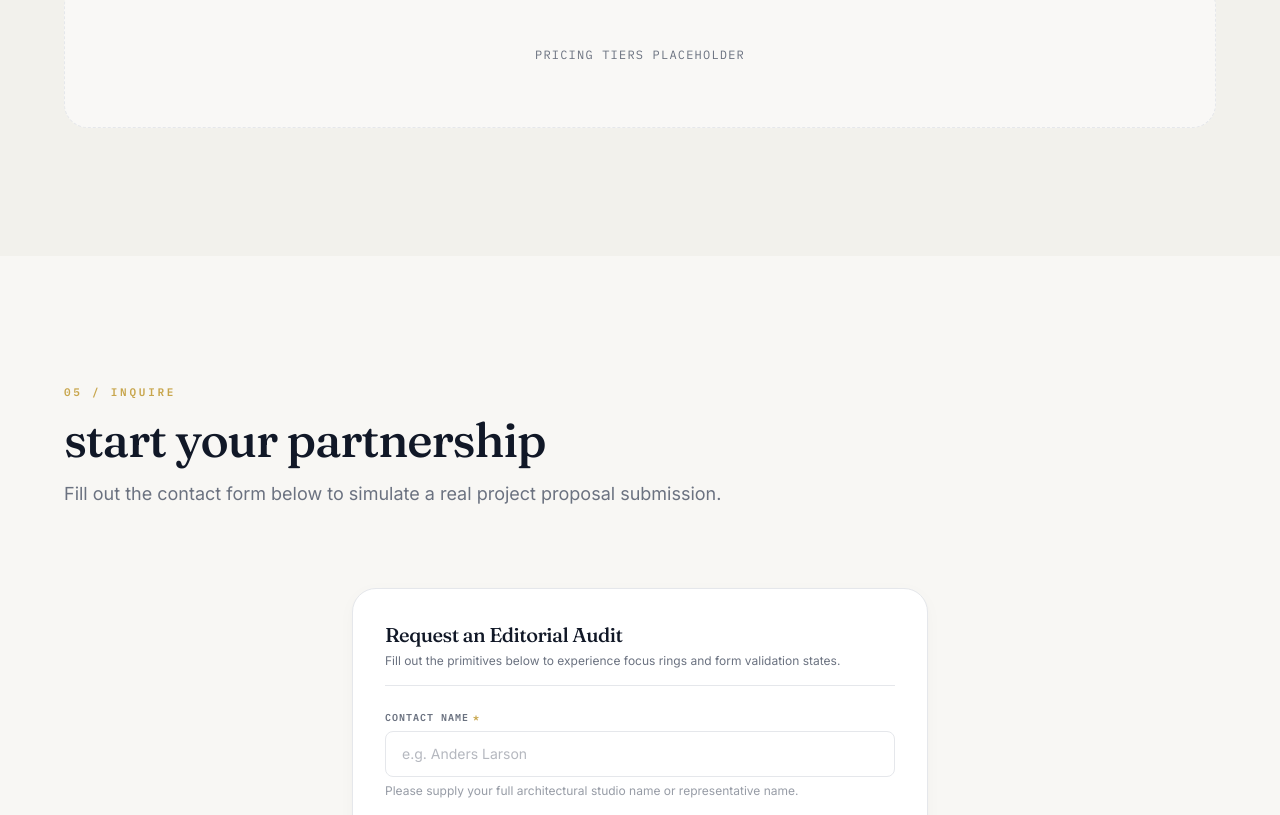
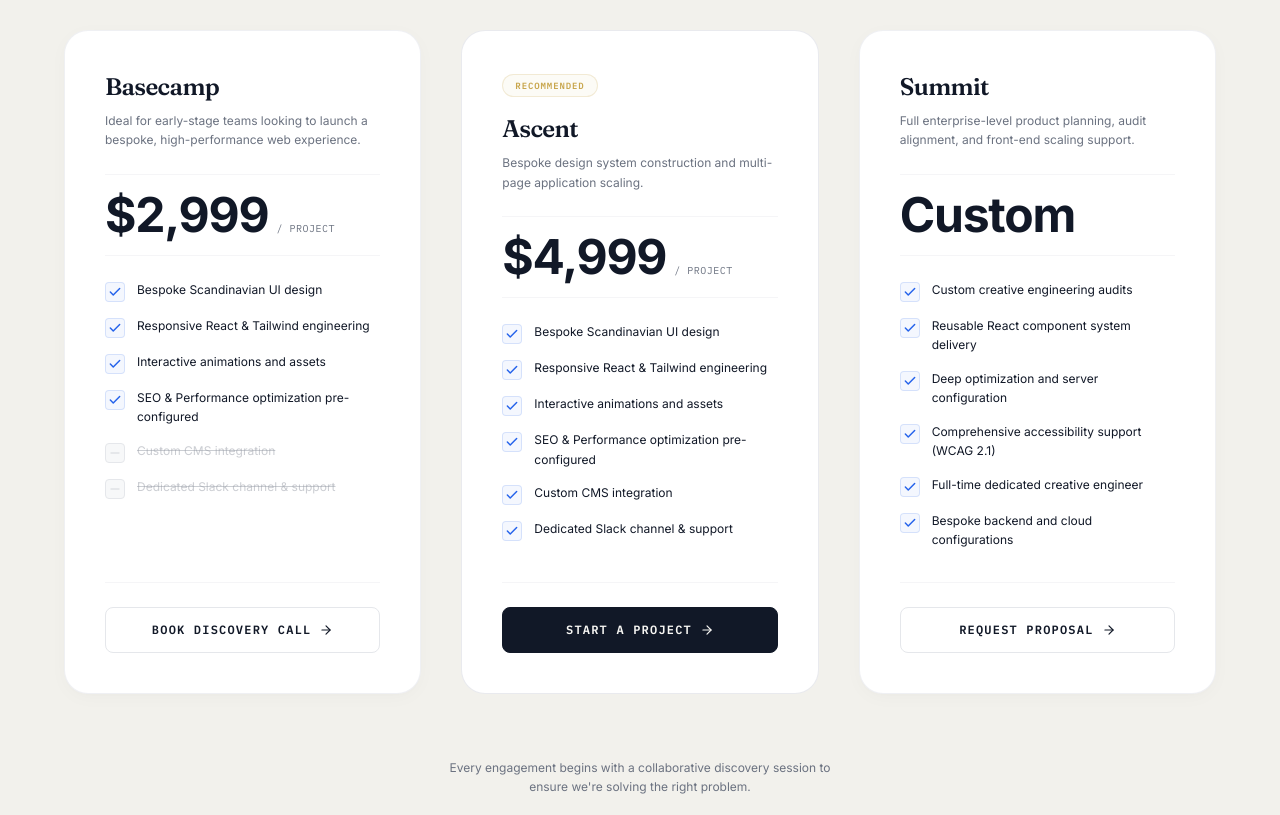
Before and after one commit to Suraj-codes1410/-NorthPeak-_Digital, a React (Vite) app: page / in a window 1280 px wide. Shown: the part 4865-5680 px from the top of the page. Built offline with nearby package versions, Linux system fonts and the light colour scheme.

Commit message:
feat(pricing): build services pricing packages section with ContourArt watermark backgrounds

```diff
--- a/src/App.tsx
+++ b/src/App.tsx
@@ -4,6 +4,7 @@ import { Hero } from './components/sections/Hero';
 import { Services } from './components/sections/Services';
 import { Work } from './components/sections/Work';
 import { Results } from './components/sections/Results';
+import { Pricing } from './components/sections/Pricing';
 import { Button } from './components/ui/Button';
 import { Card } from './components/ui/Card';
 import { FormField } from './components/ui/FormField';
@@ -38,20 +39,8 @@ function App() {
         {/* Phase 7: Results & Testimonials Section */}
         <Results />
 
-        {/* Section: Pricing Placeholder (to support navigation anchors) */}
-        <SectionWrapper
-          id="pricing"
-          eyebrow="04 / Investment"
-          heading="transparent pricing"
-          description="Flexible, outcome-driven pricing tiers tailored to your creative engineering scope. (Detailed tables will be integrated in Phase 7)."
-          alternateBg
-        >
-          <div className="text-center py-16 border border-dashed border-border rounded-card bg-surface/50">
-            <p className="text-xs text-secondary font-mono uppercase tracking-widest">
-              PRICING TIERS PLACEHOLDER
-            </p>
-          </div>
-        </SectionWrapper>
+        {/* Phase 8: Pricing Section */}
+        <Pricing />
 
         {/* Section: Contact Form */}
         <SectionWrapper
--- /dev/null
+++ b/src/components/sections/Pricing.tsx
@@ -0,0 +1,44 @@
+import React from 'react';
+import { SectionWrapper } from '../layout/SectionWrapper';
+import { PricingCard } from '../ui/PricingCard';
+import { ContourArt } from '../ui/ContourArt';
+import { pricingPlans, pricingHeader } from '../../content/pricing';
+
+export const Pricing: React.FC = () => {
+  return (
+    <SectionWrapper
+      id="pricing"
+      eyebrow={pricingHeader.eyebrow}
+      heading={pricingHeader.heading}
+      description={pricingHeader.description}
+      alternateBg
+      className="relative"
+    >
+      {/* Subtle ContourArt Watermark Background */}
+      <div
+        className="absolute inset-0 w-full h-full pointer-events-none opacity-[0.03] overflow-hidden"
+        aria-hidden="true"
+      >
+        <ContourArt />
+      </div>
+
+      {/* Pricing Cards Grid */}
+      <div className="grid grid-cols-1 md:grid-cols-2 lg:grid-cols-3 gap-8 lg:gap-10 w-full items-stretch z-10 relative">
+        {pricingPlans.map((plan, index) => (
+          <div key={plan.name} className="h-full">
+            <PricingCard plan={plan} index={index} />
+          </div>
+        ))}
+      </div>
+
+      {/* Optional Bottom Note */}
+      {pricingHeader.bottomNote && (
+        <p className="text-center font-sans text-xs text-secondary max-w-sm mx-auto mt-12 md:mt-16 leading-relaxed select-none relative z-10">
+          {pricingHeader.bottomNote}
+        </p>
+      )}
+    </SectionWrapper>
+  );
+};
+
+export default Pricing;
--- /dev/null
+++ b/src/components/ui/PricingCard.tsx
@@ -0,0 +1,131 @@
+import React from 'react';
+import { Card } from './Card';
+import { Button } from './Button';
+import type { Plan } from '../../types/content';
+import { Check, Minus, ArrowRight } from 'lucide-react';
+import { cn } from '../../utils/cn';
+import { Badge } from './Badge';
+
+interface PricingCardProps {
+  plan: Plan;
+  index: number;
+}
+
+export const PricingCard: React.FC<PricingCardProps> = ({ plan, index }) => {
+  const animationDelay = `${index * 150}ms`;
+
+  const handleCtaClick = (e: React.MouseEvent) => {
+    e.preventDefault();
+    const contactSection = document.getElementById('contact');
+    if (contactSection) {
+      contactSection.scrollIntoView({ behavior: 'smooth' });
+      window.history.pushState(null, '', '#contact');
+    }
+  };
+
+  return (
+    <Card
+      tabIndex={0}
+      style={{ animationDelay }}
+      className={cn(
+        'group flex flex-col justify-between h-full bg-surface border rounded-card p-8 md:p-10 transition-all duration-300 relative outline-none focus-ring animate-fade-in-up',
+        plan.featured
+          ? [
+              'border-border/85 shadow-premium-lg lg:scale-[1.02] lg:-translate-y-1 z-10',
+              'hover:-translate-y-1.5 hover:border-accent/50 hover:shadow-[0_24px_48px_rgba(37,99,235,0.08)]',
+              'focus-visible:-translate-y-1.5 focus-visible:border-accent/50 focus-visible:shadow-[0_24px_48px_rgba(37,99,235,0.08)]',
+            ]
+          : [
+              'border-border/60 shadow-premium',
+              'hover:-translate-y-2 hover:border-accent/40 hover:shadow-[0_20px_40px_-6px_rgba(17,24,39,0.06)]',
+              'focus-visible:-translate-y-2 focus-visible:border-accent/40 focus-visible:shadow-[0_20px_40px_-6px_rgba(17,24,39,0.06)]',
+            ]
+      )}
+      aria-label={`${plan.name} pricing plan: ${plan.price}`}
+    >
+      <div className="space-y-6 text-left">
+        <div>
+          {/* Gold Badge for Featured Plan */}
+          {plan.featured && (
+            <div className="mb-4">
+              <Badge
+                variant="gold"
+                className="text-[9px] font-mono tracking-widest uppercase py-1 px-3"
+              >
+                RECOMMENDED
+              </Badge>
+            </div>
+          )}
+          {/* Plan Name */}
+          <h3 className="font-display text-2xl font-semibold text-primary mb-2">
+            {plan.name}
+          </h3>
+          {/* Tagline */}
+          <p className="font-sans text-xs text-secondary leading-relaxed min-h-[32px]">
+            {plan.tagline}
+          </p>
+        </div>
+
+        {/* Price */}
+        <div className="flex items-baseline gap-2 py-4 border-t border-b border-border/40">
+          <span className="font-sans text-4xl sm:text-5xl font-bold tracking-tight text-primary leading-none">
+            {plan.price}
+          </span>
+          {plan.price !== 'Custom' && (
+            <span className="text-[10px] font-mono uppercase tracking-wider text-secondary select-none">
+              / Project
+            </span>
+          )}
+        </div>
+
+        {/* Feature List */}
+        <ul className="space-y-3.5 my-6" aria-label={`Features included in ${plan.name} plan`}>
+          {plan.features.map((feature) => (
+            <li
+              key={feature.text}
+              className="flex items-start gap-3 text-xs leading-relaxed text-primary"
+            >
+              {feature.included ? (
+                <span
+                  className="p-0.5 bg-accent/5 rounded border border-accent/15 text-accent mt-0.5"
+                  aria-hidden="true"
+                >
+                  <Check className="w-3.5 h-3.5 stroke-[2.5]" />
+                </span>
+              ) : (
+                <span
+                  className="p-0.5 bg-secondary/5 rounded border border-border text-secondary/30 mt-0.5"
+                  aria-hidden="true"
+                >
+                  <Minus className="w-3.5 h-3.5 stroke-[1.5]" />
+                </span>
+              )}
+              <span
+                className={cn(
+                  'font-sans text-left',
+                  !feature.included && 'text-secondary/50 line-through opacity-70'
+                )}
+              >
+                {feature.text}
+              </span>
+            </li>
+          ))}
+        </ul>
+      </div>
+
+      {/* Button CTA */}
+      <div className="mt-8 pt-6 border-t border-border/40">
+        <Button
+          variant={plan.featured ? 'primary' : 'secondary'}
+          className="w-full justify-center"
+          rightIcon={<ArrowRight className="w-3.5 h-3.5" />}
+          onClick={handleCtaClick}
+        >
+          {plan.ctaText}
+        </Button>
+      </div>
+    </Card>
+  );
+};
+
+export default PricingCard;
--- a/src/content/pricing.ts
+++ b/src/content/pricing.ts
@@ -6,6 +6,7 @@ export const pricingPlans: Plan[] = [
     price: '$2,999',
     tagline: 'Ideal for early-stage teams looking to launch a bespoke, high-performance web experience.',
     featured: false,
+    ctaText: 'Book Discovery Call',
     features: [
       { text: 'Bespoke Scandinavian UI design', included: true },
       { text: 'Responsive React & Tailwind engineering', included: true },
@@ -20,6 +21,7 @@ export const pricingPlans: Plan[] = [
     price: '$4,999',
     tagline: 'Bespoke design system construction and multi-page application scaling.',
     featured: true,
+    ctaText: 'Start a Project',
     features: [
       { text: 'Bespoke Scandinavian UI design', included: true },
       { text: 'Responsive React & Tailwind engineering', included: true },
@@ -34,6 +36,7 @@ export const pricingPlans: Plan[] = [
     price: 'Custom',
     tagline: 'Full enterprise-level product planning, audit alignment, and front-end scaling support.',
     featured: false,
+    ctaText: 'Request Proposal',
     features: [
       { text: 'Custom creative engineering audits', included: true },
       { text: 'Reusable React component system delivery', included: true },
@@ -44,3 +47,10 @@ export const pricingPlans: Plan[] = [
     ],
   },
 ];
+
+export const pricingHeader = {
+  eyebrow: 'PICK YOUR ROUTE',
+  heading: 'Choose the engagement that fits your climb.',
+  description: 'Each engagement is designed around different project scopes while maintaining the same attention to craftsmanship and engineering quality.',
+  bottomNote: "Every engagement begins with a collaborative discovery session to ensure we're solving the right problem.",
+};
--- a/src/types/content.ts
+++ b/src/types/content.ts
@@ -60,6 +60,7 @@ export interface Plan {
   tagline: string;
   features: PricingFeature[];
   featured: boolean;
+  ctaText: string;
 }
 
 export interface FooterLink {
```
